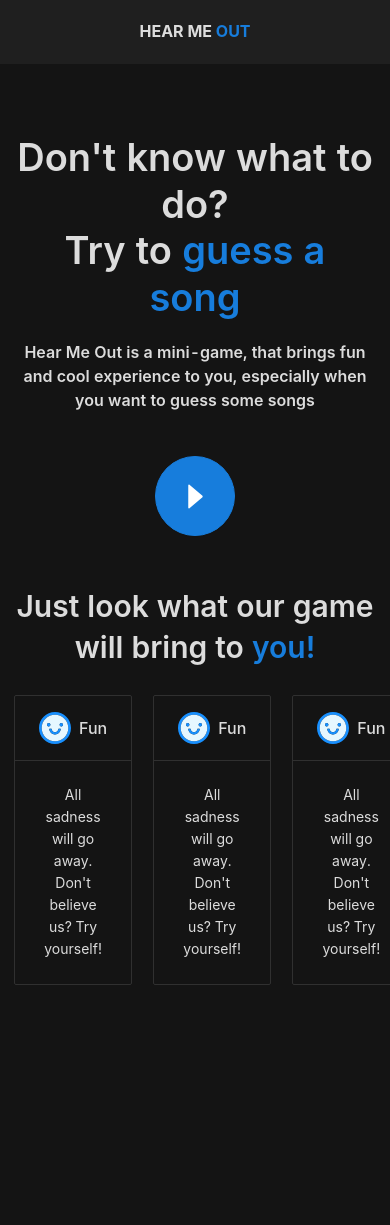
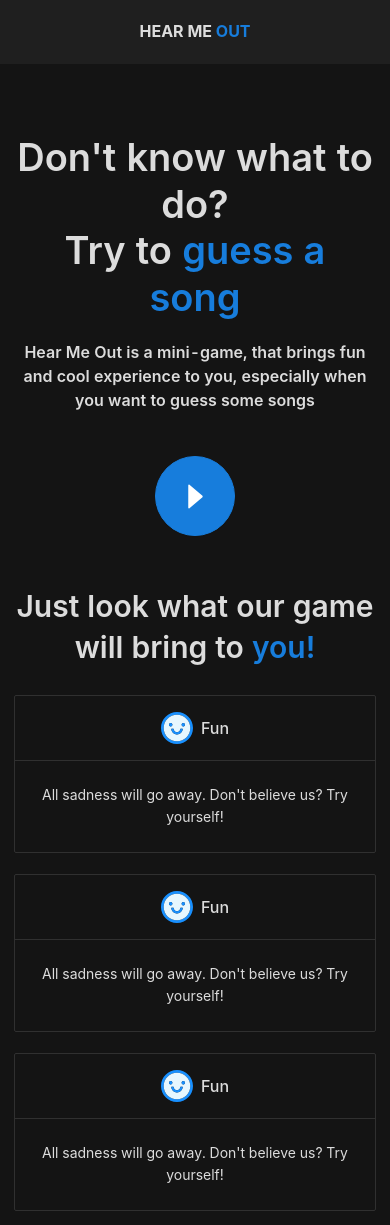
Before and after one commit to Bavovna-Squad/hear-me-out-ui, a React (Create React App) app: page / in a window 390 px wide. Before the commit the page ends 999 px from the top, so only its background shows below. Built offline with nearby package versions, Linux system fonts and the light colour scheme.

Commit message:
[feature] Implemented adaptive grid for app features

```diff
--- /dev/null
+++ b/src/App.css
@@ -0,0 +1,18 @@
+.landing-grid {
+    margin-top: 2em;
+    display: grid;
+    grid-template-columns: repeat(3, 1fr);
+    gap: 1.5em;
+}
+
+@media screen and (max-width: 590px) {
+    .landing-grid {
+        grid-template-columns: repeat(2, 1fr);
+    }
+}
+
+@media screen and (max-width: 475px) {
+    .landing-grid {
+        grid-template-columns: 1fr;
+    }
+}
--- a/src/App.tsx
+++ b/src/App.tsx
@@ -3,6 +3,7 @@ import { Button } from 'antd';
 import { Typography } from 'antd';
 import { CaretRightFilled, SmileTwoTone } from '@ant-design/icons';
 import React, { FunctionComponent } from 'react';
+import './App.css';
 
 const { Header, Content } = Layout;
 const { Title } = Typography;
@@ -58,14 +59,7 @@ export const App: FunctionComponent = () => {
                     <Title level={2}>
                         Just look what our game will bring to <span className="sexy-style">you!</span>
                     </Title>
-                    <div
-                        style={{
-                            marginTop: '2em',
-                            display: 'grid',
-                            gridTemplateColumns: 'repeat(3, 1fr)',
-                            gap: '1.5em'
-                        }}
-                    >
+                    <div className="landing-grid">
                         <Card
                             title={
                                 <div style={{ display: 'flex', alignItems: 'center', justifyContent: 'center', gap: '0.5em' }}>
```
